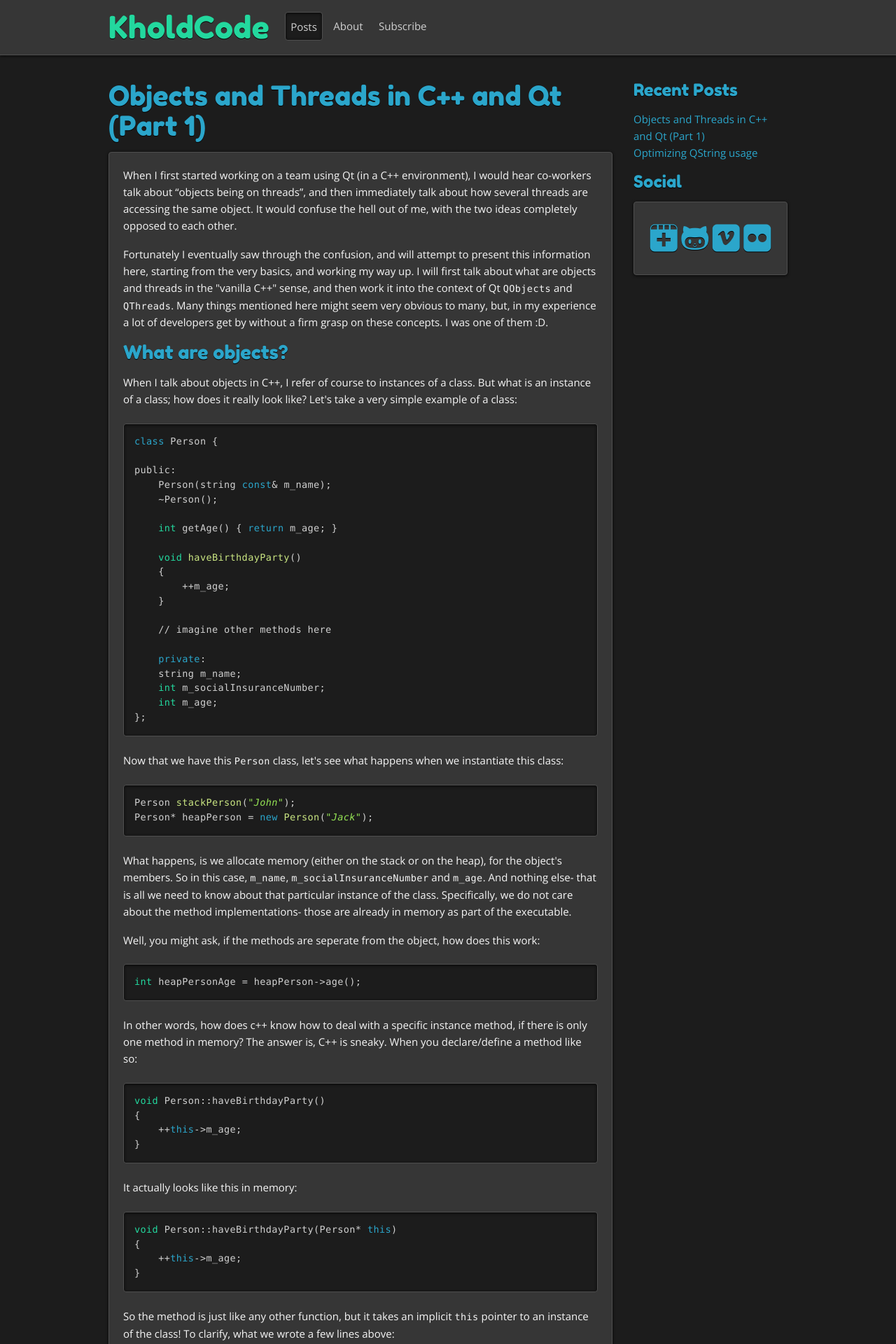
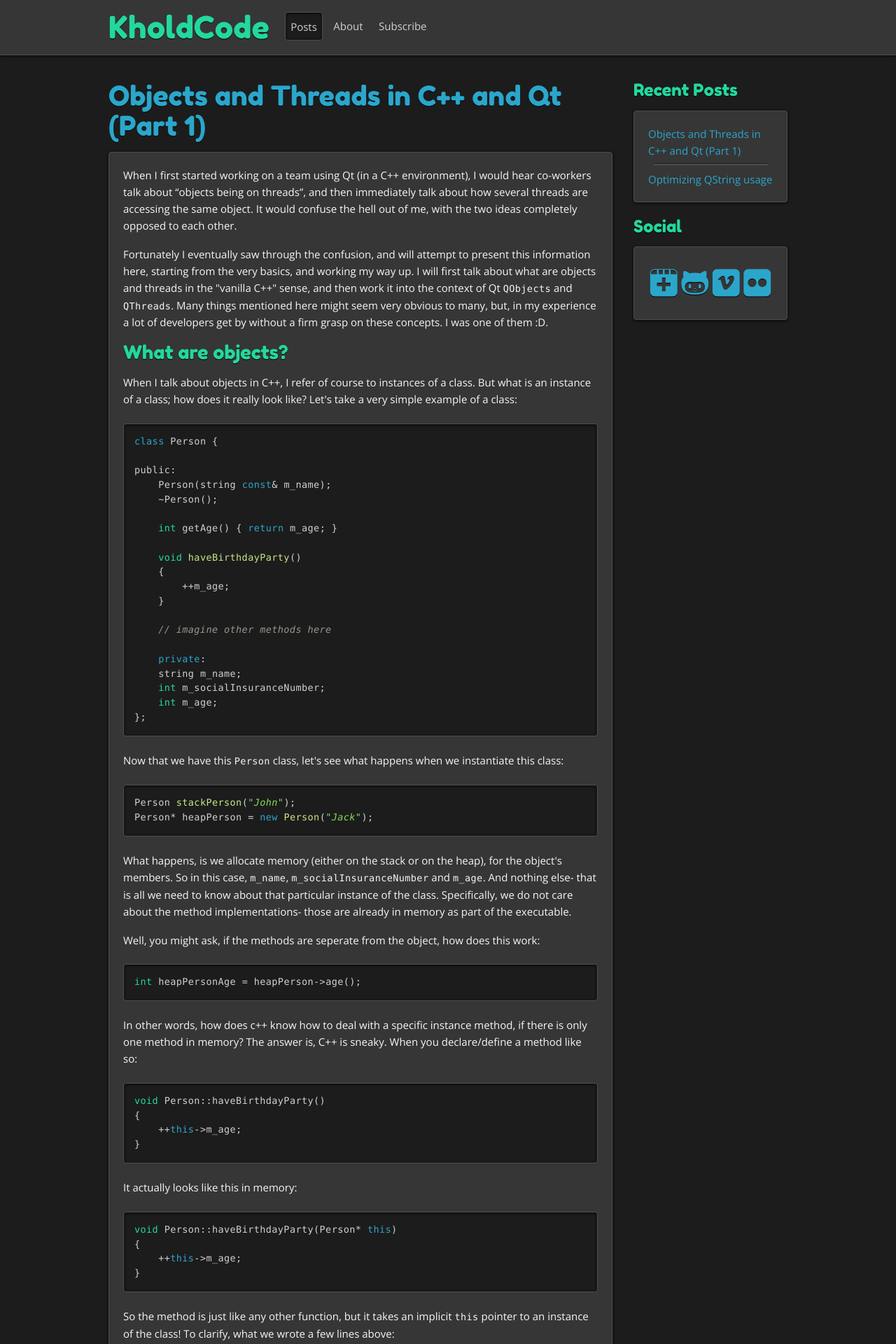
Before and after one commit to KholdStare/kholdstare.github.com, a Jekyll site: the page built from index.html, in a window 1280 px wide. Shown: the top 1920 px of the page at 70% size. Built offline with Jekyll 4.4.1, drawn with Linux system fonts in a browser that asks for light colours.

Commit message:
Fixing up icons, and recent posts. Not sure about colors.

```diff
--- a/_layouts/default.html
+++ b/_layouts/default.html
@@ -42,16 +42,20 @@
     </header>
 
     <div class="row">
-		<article class="nine columns">
+		<div class="nine columns">
             {{ content }}
-        </article>
+        </div>
 
 		<aside class="three columns unstyled">
 			<h4>Recent Posts</h4>
 
-            <ul>
+            <ul class="panel">
                 {% for post in site.posts limit:5 %}
-                <li><a href="{{post.url}}">{{post.title}}</a></li>
+                <li><a href="{{post.url}}">{{post.title}}</a>
+                {% unless forloop.last %}
+                <hr/>
+                {% endunless %}
+                </li>
                 {% endfor %}
             </ul>
 
@@ -59,19 +63,19 @@
             <ul class="social panel">
                 <li><a href="http://plus.google.com/115499051033408963660/posts">
                     <span aria-hidden="true" class="icon-google-plus"></span>
-                    Google+</a>
+                    <span class="screen-reader-text" >Google+</span></a>
                 </li>
                 <li><a href="http://github.com/{{github}}">
                     <span aria-hidden="true" class="icon-github"></span>
-                    Github</a>
+                    <span class="screen-reader-text" >Github</span></a>
                 </li>
                 <li><a href="http://vimeo.com/user2600050">
                     <span aria-hidden="true" class="icon-vimeo"></span>
-                    Vimeo</a>
+                    <span class="screen-reader-text" >Vimeo</span></a>
                 </li>
                 <li><a href="http://www.flickr.com/photos/51745571@N06/">
                     <span aria-hidden="true" class="icon-flickr"></span>
-                    Flickr</a>
+                    <span class="screen-reader-text" >Flickr</span></a>
                 </li>
             </ul>
 		</aside>
--- a/_layouts/post.html
+++ b/_layouts/post.html
@@ -2,7 +2,7 @@
 layout: default
 ---
 
-<h2>{{page.title}}</h2>
+<h2><a href="#">{{page.title}}</a></h2>
 
 <div class="panel">
     {{ page.description | markdownify }}
--- a/index.html
+++ b/index.html
@@ -5,17 +5,18 @@ title: "KholdCode"
 
 {% assign first_post = site.posts.first %}
 
-<h2>{{first_post.title}}</h2>
+<h2><a href="{{first_post.url}}">{{first_post.title}}</a></h2>
 
-<div class="panel">
+<article class="panel">
     {{ first_post.description | markdownify }}
 
     {{ first_post.content }}
-</div>
+</article>
 
 {% for post in site.posts offset:1 %}
 <h4><a href="{{post.url}}">{{post.title}}</a></h4>
-<div class="panel">
+<article class="panel">
     {{ post.description | markdownify }}
-</div>
+    <a href="{{post.url}}">Read More...</a>
+</article>
 {% endfor %}
--- a/sass/_settings.scss
+++ b/sass/_settings.scss
@@ -17,7 +17,8 @@
 $backgroundColor: #1c1c1c;
 $mainColor: #2ba6cb;
 $secondaryColor: rgb(35, 216, 158);
-//$tertiaryColor: rgb(176, 176, 19);
+$tertiaryColor: rgb(133, 219, 88);
+//$tertiaryColor: rgb(219, 213, 129);
 // $alertColor: #c60f13;
 // $successColor: #5da423;
 $bodyFontColor: #d0d0d0;
--- a/stylesheets/app.css
+++ b/stylesheets/app.css
@@ -1947,22 +1947,28 @@ p.vevent abbr {
 }
 
 /* line 72, ../sass/app.scss */
+.screen-reader-text {
+  position: absolute;
+  left: -9999px;
+}
+
+/* line 78, ../sass/app.scss */
 body {
   background: #1c1c1c;
 }
 
-/* line 77, ../sass/app.scss */
+/* line 83, ../sass/app.scss */
 h1, h2, h3, h4, h5, h6 {
-  color: #2ba6cb;
+  color: #23d89e;
   text-shadow: 0px 1px 0px #030303;
 }
 
-/* line 82, ../sass/app.scss */
+/* line 88, ../sass/app.scss */
 h1 {
   color: #23d89e;
 }
 
-/* line 87, ../sass/app.scss */
+/* line 93, ../sass/app.scss */
 hr {
   border: solid 1px #4f4f4f;
   -webkit-box-shadow: 0px -1px 0px 0px #1c1c1c;
@@ -1970,7 +1976,17 @@ hr {
   box-shadow: 0px -1px 0px 0px #1c1c1c;
 }
 
-/* line 116, ../sass/app.scss */
+/* line 98, ../sass/app.scss */
+li hr {
+  margin: 0.5em;
+}
+
+/* line 119, ../sass/app.scss */
+article.panel {
+  margin-bottom: 3em;
+}
+
+/* line 130, ../sass/app.scss */
 .panel {
   color: #f6f6f6;
   background: #363636;
@@ -1983,7 +1999,7 @@ hr {
   box-shadow: 0px 1px 4px 0px rgba(0, 0, 0, 0.8);
 }
 
-/* line 126, ../sass/app.scss */
+/* line 140, ../sass/app.scss */
 .hole, .panel blockquote, nav ul li.active, .highlight {
   -webkit-box-shadow: inset 0px 1px 4px 0px rgba(0, 0, 0, 0.8);
   -moz-box-shadow: inset 0px 1px 4px 0px rgba(0, 0, 0, 0.8);
@@ -1996,14 +2012,14 @@ hr {
   color: #d0d0d0;
 }
 
-/* line 135, ../sass/app.scss */
+/* line 149, ../sass/app.scss */
 .panel blockquote {
   margin: 1.5em;
   font-style: italic;
   padding: 1em;
 }
 
-/* line 153, ../sass/app.scss */
+/* line 167, ../sass/app.scss */
 header.panel {
   padding: 0px;
   -webkit-border-radius: 0px 0px;
@@ -2012,20 +2028,20 @@ header.panel {
   border: 0px;
   border-bottom: solid 1px #4f4f4f;
 }
-/* line 154, ../sass/app.scss */
+/* line 168, ../sass/app.scss */
 header.panel h1 {
   float: left;
   margin-right: 0.5em;
 }
 
-/* line 166, ../sass/app.scss */
+/* line 180, ../sass/app.scss */
 nav ul {
   background: #363636;
   display: block;
   list-style-type: none;
   list-style-position: inside;
 }
-/* line 172, ../sass/app.scss */
+/* line 186, ../sass/app.scss */
 nav ul li {
   margin-right: 0.5em;
   margin-bottom: 0.5em;
@@ -2034,12 +2050,12 @@ nav ul li {
   display: block;
   position: relative;
 }
-/* line 180, ../sass/app.scss */
+/* line 194, ../sass/app.scss */
 nav ul li a {
   color: #d0d0d0;
 }
 
-/* line 192, ../sass/app.scss */
+/* line 206, ../sass/app.scss */
 code {
   font-weight: normal;
   font-family: "Consolas", "Courier New", monospace;
@@ -2047,7 +2063,7 @@ code {
   letter-spacing: 0.03em;
 }
 
-/* line 200, ../sass/app.scss */
+/* line 214, ../sass/app.scss */
 .highlight {
   margin-top: 1.5em;
   margin-bottom: 1.5em;
@@ -2056,7 +2072,7 @@ code {
   overflow: auto;
 }
 
-/* line 215, ../sass/app.scss */
+/* line 229, ../sass/app.scss */
 .highlight {
   color: #d0d0d0;
   /* Keyword, Name.Tag */
@@ -2077,102 +2093,102 @@ code {
   /* Literal.String */
   /* Name.Entity */
 }
-/* line 218, ../sass/app.scss */
+/* line 232, ../sass/app.scss */
 .highlight .hll {
   background-color: #ffffcc;
 }
-/* line 219, ../sass/app.scss */
+/* line 233, ../sass/app.scss */
 .highlight .k, .highlight .nt {
   color: #2ba6cb;
 }
-/* line 220, ../sass/app.scss */
-.highlight .c {
+/* line 234, ../sass/app.scss */
+.highlight .c, .highlight .cm, .highlight .c1, .highlight .cs {
   color: #99968b;
   font-style: italic;
 }
-/* line 221, ../sass/app.scss */
+/* line 235, ../sass/app.scss */
 .highlight .cp {
   color: #e5786d;
 }
-/* line 222, ../sass/app.scss */
+/* line 236, ../sass/app.scss */
 .highlight .m {
   color: #e5786d;
 }
-/* line 223, ../sass/app.scss */
+/* line 237, ../sass/app.scss */
 .highlight .no {
   color: #e5786d;
 }
-/* line 225, ../sass/app.scss */
+/* line 239, ../sass/app.scss */
 .highlight .il {
   color: #e5786d;
 }
-/* line 226, ../sass/app.scss */
+/* line 240, ../sass/app.scss */
 .highlight .na {
   color: #cae682;
 }
-/* line 227, ../sass/app.scss */
+/* line 241, ../sass/app.scss */
 .highlight .kt {
   color: #23d89e;
 }
-/* line 228, ../sass/app.scss */
+/* line 242, ../sass/app.scss */
 .highlight .nf {
   color: #cae682;
 }
-/* line 229, ../sass/app.scss */
+/* line 243, ../sass/app.scss */
 .highlight .nv {
   color: #cae682;
 }
-/* line 230, ../sass/app.scss */
+/* line 244, ../sass/app.scss */
 .highlight .vc {
   color: #cae682;
 }
-/* line 231, ../sass/app.scss */
+/* line 245, ../sass/app.scss */
 .highlight .vg {
   color: #cae682;
 }
-/* line 232, ../sass/app.scss */
+/* line 246, ../sass/app.scss */
 .highlight .vi {
   color: #cae682;
 }
-/* line 234, ../sass/app.scss */
+/* line 248, ../sass/app.scss */
 .highlight .gh, .highlight .gu {
   font-weight: bold;
 }
-/* line 235, ../sass/app.scss */
+/* line 249, ../sass/app.scss */
 .highlight .go {
   color: #808080;
   background-color: #303030;
 }
-/* line 236, ../sass/app.scss */
+/* line 250, ../sass/app.scss */
 .highlight .s {
-  color: #95e454;
+  color: #85db58;
   font-style: italic;
 }
-/* line 237, ../sass/app.scss */
+/* line 251, ../sass/app.scss */
 .highlight .ni {
   color: #e7f6da;
 }
 
 @media (max-width: 27em) {
-  /* line 251, ../sass/app.scss */
+  /* line 265, ../sass/app.scss */
   .columns {
     padding-left: 5px;
     padding-right: 5px;
   }
 
-  /* line 256, ../sass/app.scss */
+  /* line 270, ../sass/app.scss */
   .panel {
     padding-left: 5px;
     padding-right: 5px;
   }
 
-  /* line 261, ../sass/app.scss */
+  /* line 275, ../sass/app.scss */
   .highlight {
     padding-left: 5px;
     padding-right: 5px;
   }
 
-  /* line 268, ../sass/app.scss */
+  /* line 282, ../sass/app.scss */
   header.panel h1 {
     float: none;
   }
@@ -2184,70 +2200,70 @@ code {
   font-style: normal;
 }
 
-/* line 289, ../sass/app.scss */
+/* line 303, ../sass/app.scss */
 [class^="icon-"]:before, [class*=" icon-"]:before {
   position: relative;
-  left: 9999px;
   font-family: 'icomoon';
   font-style: normal;
   speak: none;
 }
 
-/* line 296, ../sass/app.scss */
+/* line 309, ../sass/app.scss */
 .icon-quote:before {
   content: "\71";
 }
 
-/* line 299, ../sass/app.scss */
+/* line 312, ../sass/app.scss */
 .icon-feed:before {
   content: "\72";
 }
 
-/* line 302, ../sass/app.scss */
+/* line 315, ../sass/app.scss */
 .icon-creative-commons:before {
   content: "\63";
 }
 
-/* line 305, ../sass/app.scss */
+/* line 318, ../sass/app.scss */
 .icon-vimeo:before {
   content: "\76";
 }
 
-/* line 308, ../sass/app.scss */
+/* line 321, ../sass/app.scss */
 .icon-github:before {
   content: "\67";
 }
 
-/* line 311, ../sass/app.scss */
+/* line 324, ../sass/app.scss */
 .icon-google-plus:before {
   content: "\70";
 }
 
-/* line 314, ../sass/app.scss */
+/* line 327, ../sass/app.scss */
 .icon-flickr:before {
   content: "\66";
 }
 
-/* line 324, ../sass/app.scss */
+/* line 337, ../sass/app.scss */
 .unstyled li {
   list-style: none;
 }
 
-/* line 328, ../sass/app.scss */
+/* line 341, ../sass/app.scss */
 .social {
   height: 7em;
 }
-/* line 330, ../sass/app.scss */
+/* line 343, ../sass/app.scss */
 .social a {
   text-shadow: 0px 1px 0px #030303;
   font-size: 39px;
-  position: relative;
-  left: -9999px;
-}
-/* line 338, ../sass/app.scss */
+}
+/* line 348, ../sass/app.scss */
+.social ul {
+  padding: 0;
+}
+/* line 352, ../sass/app.scss */
 .social li {
   width: 25%;
-  height: 100%;
   text-align: center;
   display: block;
   float: left;
```
Also changed, not shown: sass/app.scss (+22 -8 lines).
